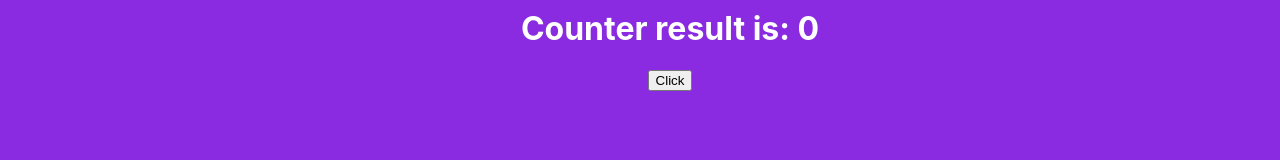
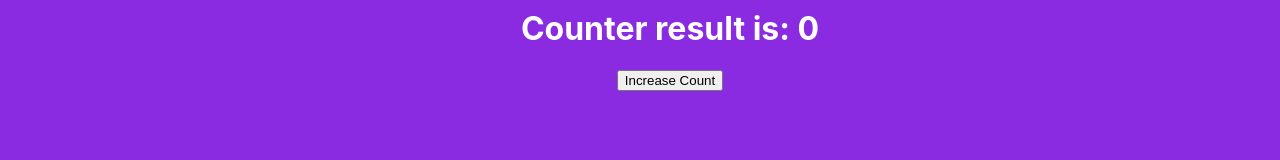
Before and after one commit to Yazdani1/React-js-with-Typescript, a React (Create React App) app in the folder client/: page / in a window 1280 px wide. Shown: the part 189-349 px from the top of the page. Built offline with nearby package versions, Linux system fonts and the light colour scheme.

Commit message:
typescript api data

```diff
--- a/client/src/App.tsx
+++ b/client/src/App.tsx
@@ -5,7 +5,11 @@ import Firstsection from "./Firstsection";
 const App = () => {
   const age = 24;
 
-  const [count, setCount] = useState(0);
+  const [count, setCount] = useState<number>(0);
+
+  const increaseCount = () => {
+    setCount(count + 10);
+  };
 
   return (
     <React.Fragment>
@@ -15,7 +19,7 @@ const App = () => {
           age={age}
           count={count}
           isMore={age > 20}
-          counterButton={() => setCount(count + 5)}
+          counterButton={increaseCount}
         />
       </div>
     </React.Fragment>
--- a/client/src/Firstsection.tsx
+++ b/client/src/Firstsection.tsx
@@ -24,7 +24,7 @@ const Firstsection: FC<Userinfo> = ({
         <h3>Age is: {age}</h3>
         <h3>Result: {isMore}</h3>
         <h1>Counter result is: {count}</h1>
-        <button onClick={counterButton}>Click</button>
+        <button onClick={counterButton}>Increase Count</button>
       </div>
     </React.Fragment>
   );
```
Also changed, not shown: client/src/ShowData.tsx (added, +21 -0 lines).
